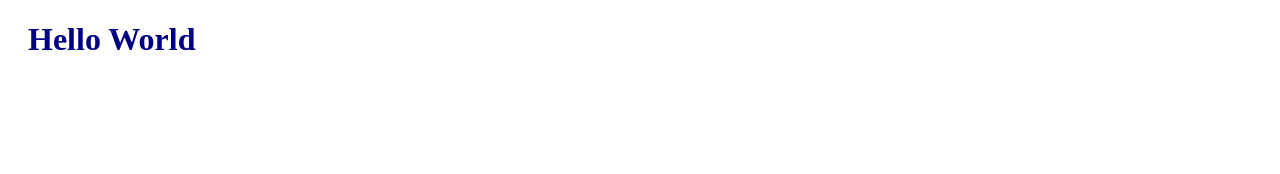
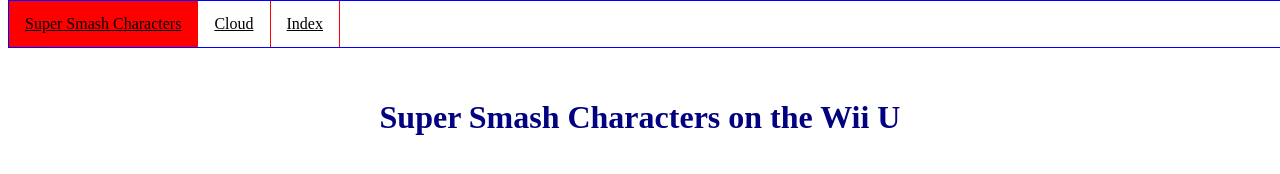
Before and after one commit to mbwells88/staticSite, a plain HTML site: page ssCharacters.html in a window 1280 px wide. Drawn offline with Linux system fonts and the light colour scheme.

Commit message:
started the characters page

```diff
--- a/ssCharacters.html
+++ b/ssCharacters.html
@@ -6,8 +6,17 @@
 	<title> Hello World </title>
 	<link rel="stylesheet" href = "styles.css">
 </head>
+
+<nav>
+	<u1>
+		<li><a class="active" href="ssCharacters.html">Super Smash Characters</a></li>
+		<li><a href="Cloud.html">Cloud </a></li>
+		<li><a href="index.html">Index </a></li>
+	</u1>
+</nav>
+
 <body>
-	<h1> Hello World </h1>
+	<h1> Super Smash Characters on the Wii U </h1>
 </body>
 
 </html>
--- a/styles.css
+++ b/styles.css
@@ -1,32 +1,29 @@
 body {
+	padding-top:70px; <! Don't have text write over nav bar -->
 }
 
 h1 {
-    color: navy;
-    margin-left: 20px;
+	color: navy;
+	text-align: center;
 }
-u1 {
+nav u1 {
 	position: fixed;
 	top: 0;
 	width: 100%;
 	border: 1px solid blue;
 	list-style-type: none; <! Get rid of bullet points -->
-	background-color: #0000A0;
-	text-align: center;
+	background-color: blue;
 }
-li {
+nav li {
 	float:left;
 	border-right: 1px solid red;
 }
-li:last-child {
-	border-right: none;
-}
-li a{
+nav li a{
 	display: block;
 	color: black;
 	text-align: center;
 	padding: 14px 16px;
 }
-.active {
+nav .active {
 	background-color: red
 }
```
Also changed, not shown: cloud.html (+7 -0 lines), index.html (+3 -2 lines), 1 other file.
